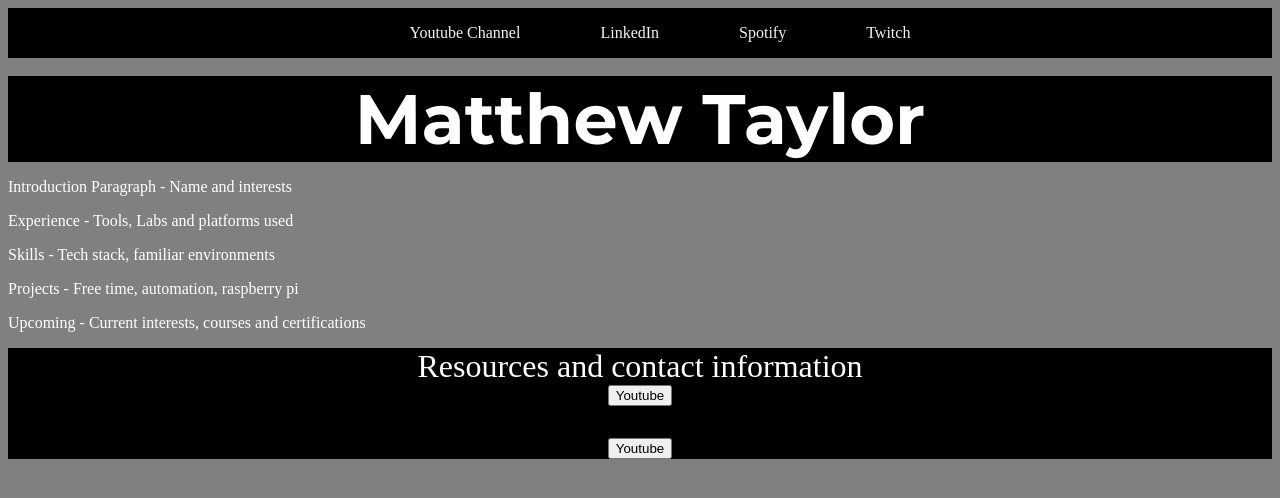
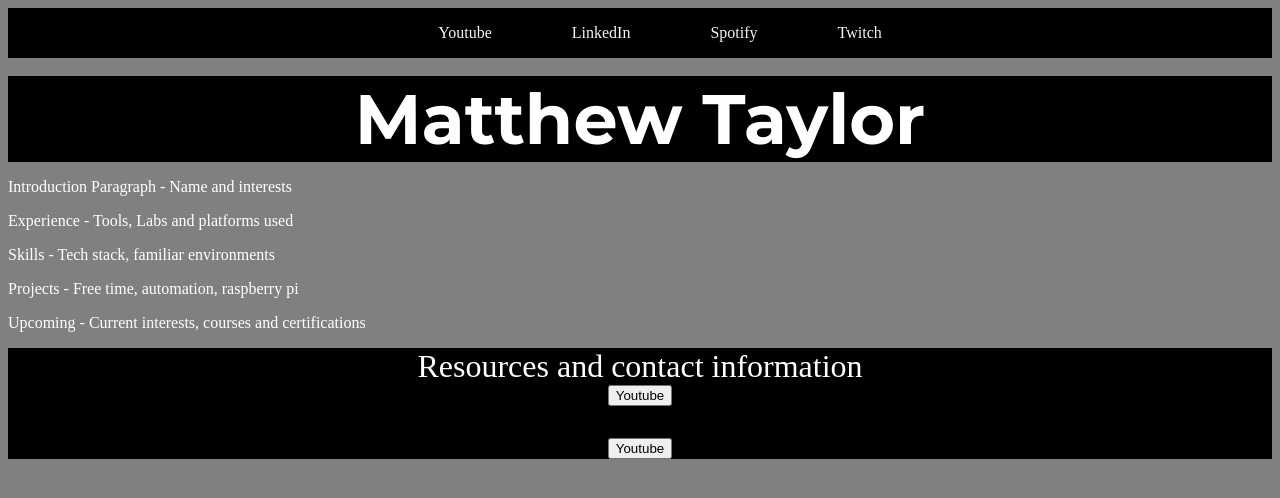
Before and after one commit to Phobia8542/phobia8542.github.io, a plain HTML site: page index.html in a window 1280 px wide. Drawn offline with Linux system fonts and the light colour scheme.

Commit message:
Update index.html

```diff
--- a/index.html
+++ b/index.html
@@ -10,7 +10,7 @@
 <body>
     <nav>
         <ul>
-            <li><a href="https://www.youtube.com/channel/UCn0eEEN_PgH1jjnwj6Evc3A" target="_blank"> Youtube Channel </a></li>
+            <li><a href="https://www.youtube.com/channel/UCn0eEEN_PgH1jjnwj6Evc3A" target="_blank"> Youtube </a></li>
             <li><a href="https://www.linkedin.com/public-profile/settings?trk=d_flagship3_profile_self_view_public_profile" target="_blank"> LinkedIn </a></li>
             <li><a href="https://open.spotify.com/user/phobia8542?si=ccC2IPheQdaLE6QqaCLe9g&nd=1" target="_blank"> Spotify </a></li>
             <li><a href="https://www.twitch.tv/phlibios" target="_blank"> Twitch </a></li>
```
